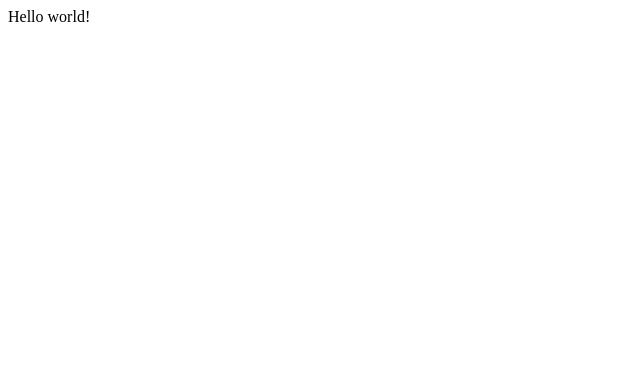
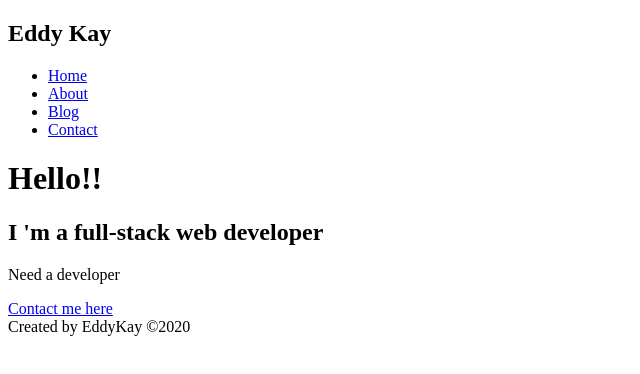
Before and after one commit to eddykay310/gatsby_blog, a Gatsby site: page / in a window 1280 px wide. Shown: the whole page, without its empty margins (0-640 px from the left). Built offline with nearby package versions, Linux system fonts and the light colour scheme; Gatsby itself is replaced by a stand-in of ours.

Commit message:
initial commit

```diff
--- a/gatsby-config.js
+++ b/gatsby-config.js
@@ -6,5 +6,5 @@
 
 module.exports = {
   /* Your site config here */
-  plugins: [],
+  plugins: [`gatsby-plugin-sass`],
 }
--- a/package.json
+++ b/package.json
@@ -15,6 +15,8 @@
   },
   "dependencies": {
     "gatsby": "^2.23.12",
+    "gatsby-plugin-sass": "^2.3.12",
+    "node-sass": "^4.14.1",
     "react": "^16.12.0",
     "react-dom": "^16.12.0"
   },
--- /dev/null
+++ b/src/components/footer.js
@@ -0,0 +1,11 @@
+import React from  'react'
+
+const Footer = () => {
+    return (<div>
+        <footer>
+            Created by EddyKay ©2020
+        </footer>
+    </div>)
+}
+
+export default Footer
--- /dev/null
+++ b/src/components/header.js
@@ -0,0 +1,20 @@
+import React from 'react'
+import {Link} from 'gatsby'
+
+const Header = () => {
+    return (
+        <header>
+            <nav>
+            <h1>Eddy Kay</h1>
+            <ul>
+                <li><Link to="/">Home</Link></li>
+                <li><Link to="/about">About</Link></li>
+                <li><Link to="/blog">Blog</Link></li>
+                <li><Link to="/about">Contact</Link></li>
+            </ul>
+            </nav>
+        </header>
+    )
+}
+
+export default Header
--- /dev/null
+++ b/src/components/layout.js
@@ -0,0 +1,13 @@
+import React from 'react'
+import Header from './header'
+import Footer from './footer'
+
+const Layout = (props) => {
+    return (<div>
+        <Header/>
+        {props.children}
+        <Footer/>
+    </div>)
+}
+
+export default Layout
--- a/src/pages/index.js
+++ b/src/pages/index.js
@@ -1,5 +1,20 @@
 import React from "react"
+import { Link } from "gatsby"
+import Layout from '../components/layout'
 
-export default function Home() {
-  return <div>Hello world!</div>
+// export default function Home() {
+//   return <div>Hello world!</div>
+// }
+
+const IndexPage = () => {
+  return (
+   <Layout>
+     <h1> Hello!! </h1>
+      <h2> I 'm a full-stack web developer</h2>
+      <p>Need a developer</p>
+      <Link to='/contact' >Contact me here</Link>
+   </Layout>
+  )
 }
+
+export default IndexPage
```
Also changed, not shown: src/pages/about.js (added, +15 -0 lines), src/pages/blog.js (added, +11 -0 lines), src/pages/contact.js (added, +13 -0 lines), 1 other file.
